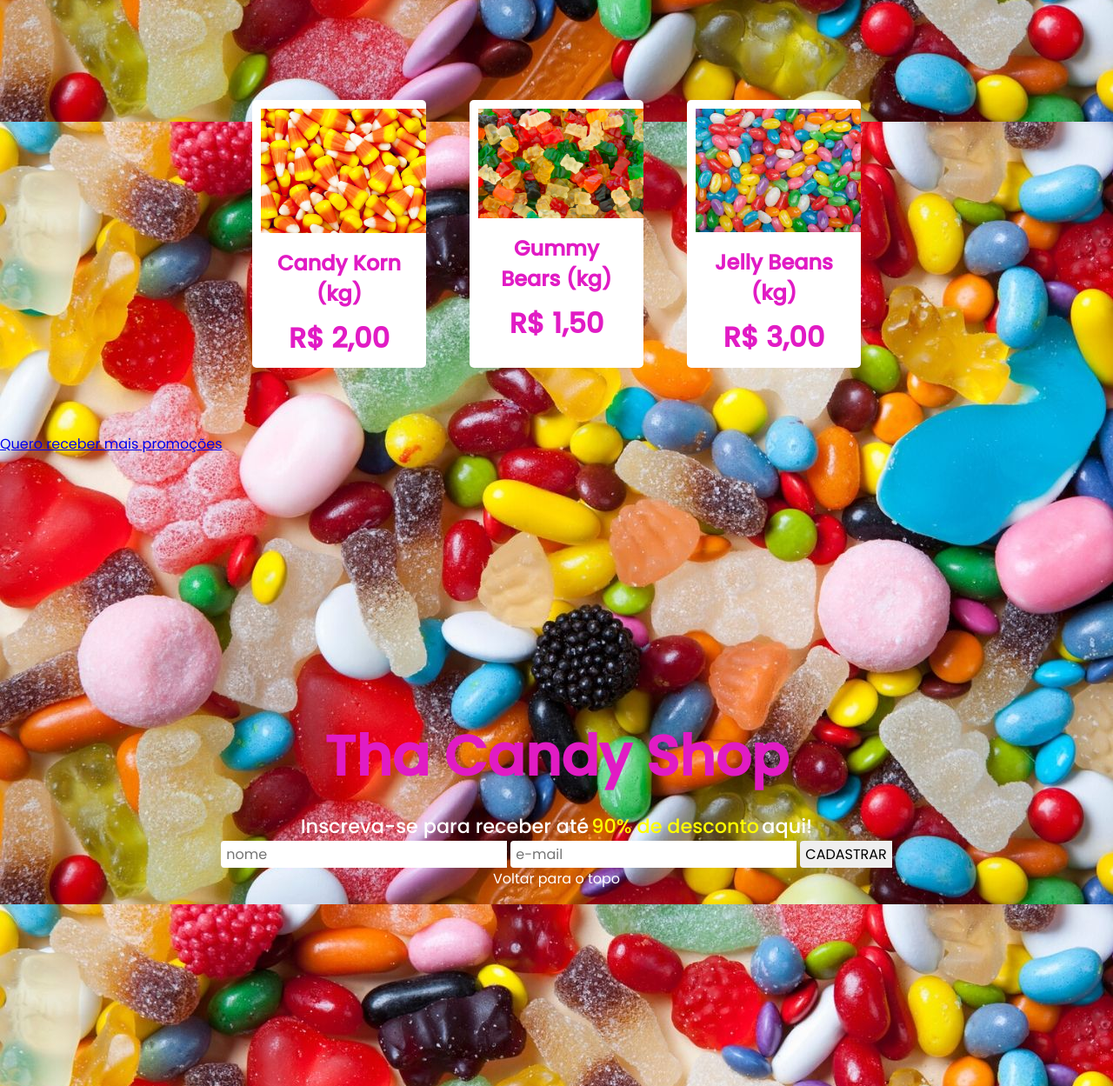
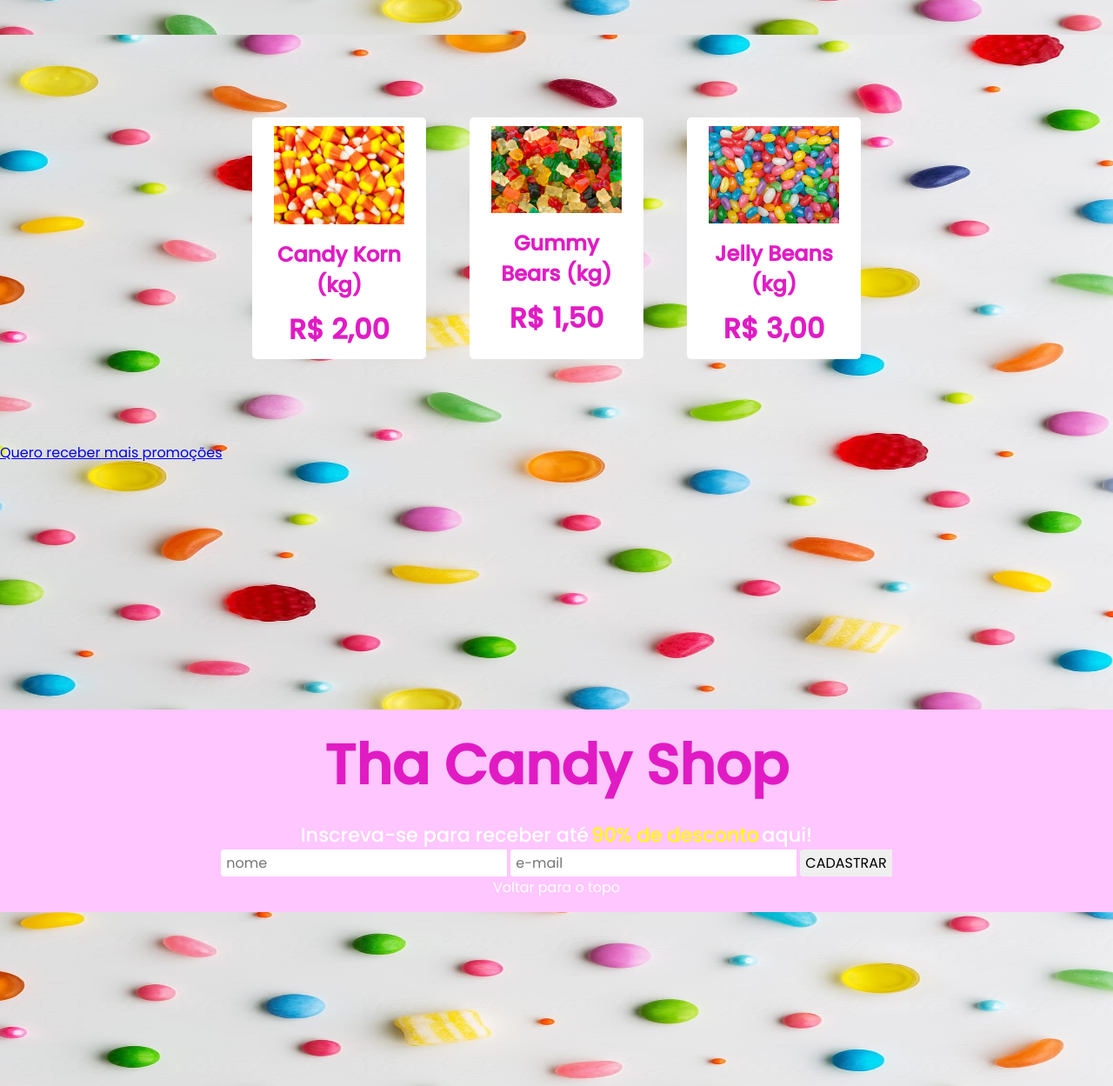
Before and after one commit to erika-hortencia/Landing-Page-Prototype, a plain HTML site: page index.html in a window 1280 px wide. Shown: the part 760-2009 px from the top of the page at 87% size. Drawn offline with Linux system fonts and the light colour scheme.

Commit message:
Alteração na background picture

```diff
--- a/style.css
+++ b/style.css
@@ -23,9 +23,10 @@
   }
 
   body {
-    background-image: url("assets/mainImage.jpg");
-    min-height: 100%;
-    min-width: 280px;
+    background-image: url("assets/backgroundImage.jpg");
+    background-repeat: no-repeat;
+    background-attachment: fixed;
+    background-size: 100% 100%;
   }
 
   .section-container {
@@ -45,17 +46,17 @@
 
 .card-container {
     text-align: center;
-    border-radius: 25px;
-    padding: 50px;
-    width: 500px;
+    border-radius: 50px;
+    padding: 70px;
+    width: 700px;
     display: grid;
     color: #fff;
 }
 
 .cards-offers {
     display: flex;
-    margin-top: 50px;
-    margin-bottom: 50px;
+    margin-top: 70px;
+    margin-bottom: 70px;
 }
 
 .card-product {
@@ -72,7 +73,7 @@
 }
 
 .product-img {
-    max-width: 190px;
+    max-width: 150px;
     height: auto;
 }
 
@@ -166,10 +167,11 @@ form{
   }
 
   .subscribe-container {
+    background-color: var(--brightpink);
     display: flex;
     width: 100%;
     justify-content: space-around;
-    margin: 2rem auto;
+    margin: 4rem auto;
     padding: 1rem;
   }
 
```
Also changed, not shown: assets/backgroundImage.jpg (added).
